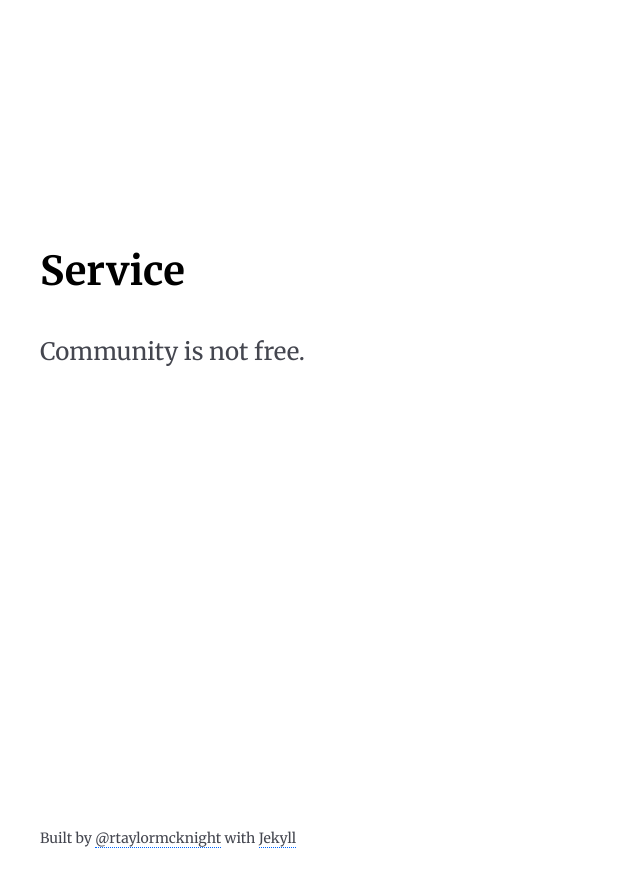
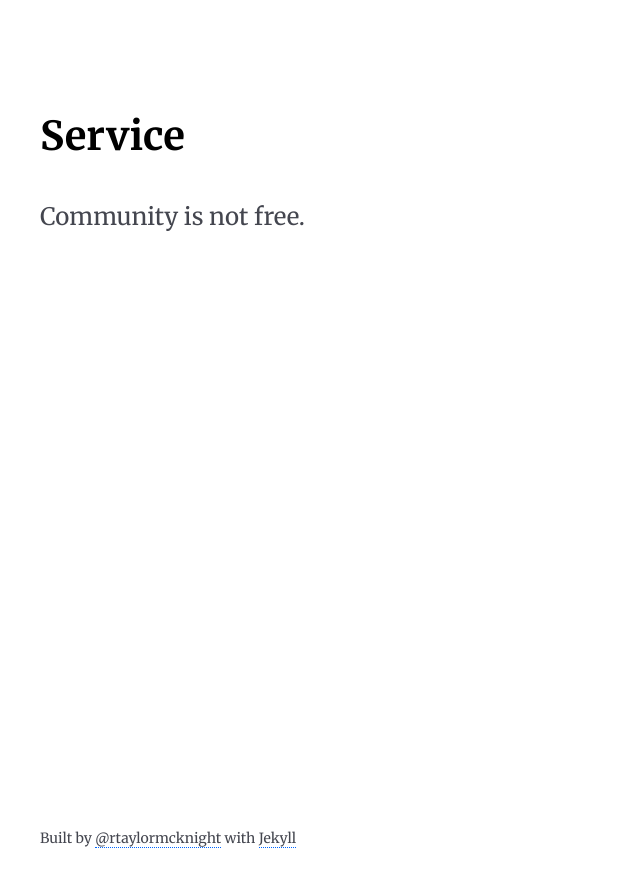
Before and after one commit to taylormcknight/taylormcknight, a Jekyll site: the page built from service.md, in a window 1280 px wide. Shown: the top 887 px of the page, without its empty margins (0-640 px from the left). Built offline with Jekyll 4.4.1, drawn with Linux system fonts in a browser that asks for light colours; some web fonts are replaced.

Commit message:
hotfix/styling

```diff
--- a/scss/_grid.scss
+++ b/scss/_grid.scss
@@ -79,7 +79,7 @@ main {
 	}
 }
 .page-header {
-	margin-top: 20vh !important;
+	margin-top: 5vh !important;
 }
 
 
--- a/stylesheets/app.css
+++ b/stylesheets/app.css
@@ -808,7 +808,7 @@ main {
   margin: 0; }
 
 .page-header {
-  margin-top: 20vh !important; }
+  margin-top: 5vh !important; }
 
 @media (min-width: 600px) {
   .page-header li, .page-header p {
```
